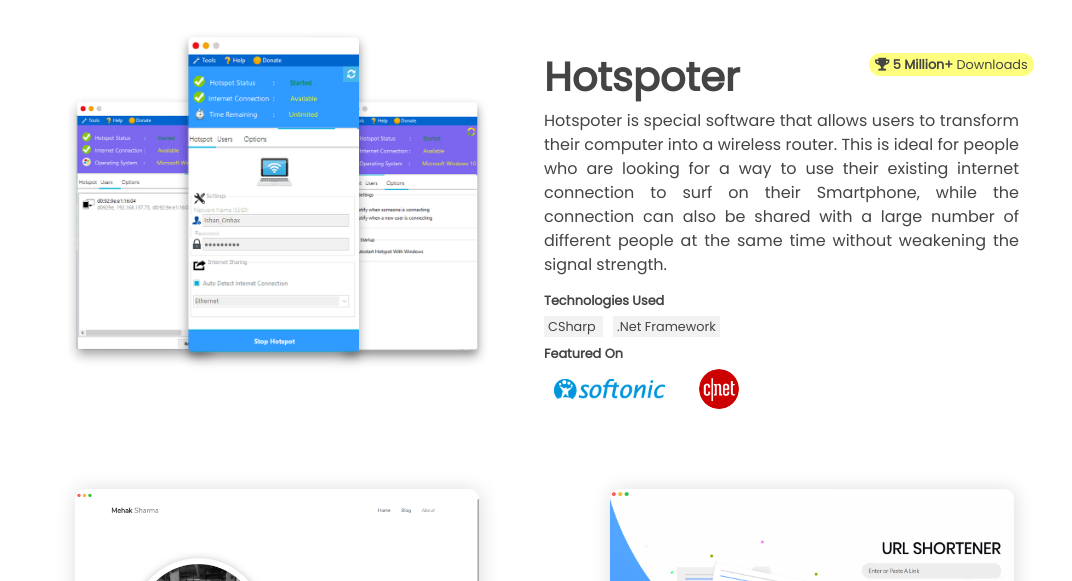
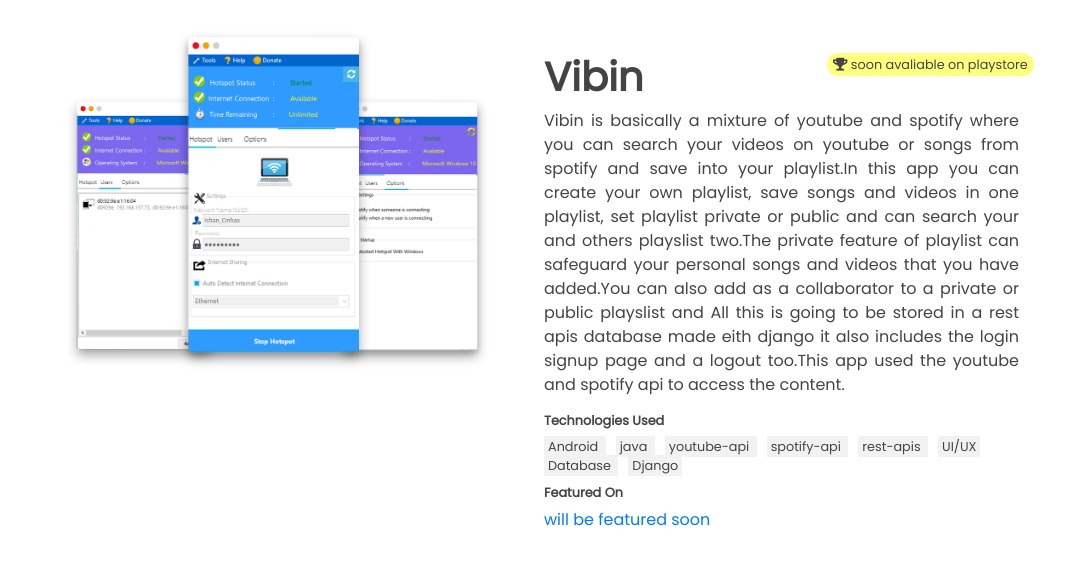
Before and after one commit to samarth30/samarth30.github.io, a plain HTML site: page work.html in a window 1280 px wide. Shown: the part 222-803 px from the top of the page, without its empty margins (96-1168 px from the left). Drawn offline with nearby package versions, Linux system fonts and the light colour scheme.

Commit message:
enhacements

```diff
--- a/work.html
+++ b/work.html
@@ -22,7 +22,7 @@
     <meta name="Description"
         content="Samarth Gugnani Android" />
     <title>Work | Ishan Sharma</title>
-    <link rel="icon" type="image/png" href="assets/img/favicon.png">
+    <link rel="icon" type="image/png" href="assets/img/favicon1.ico">
 </head>
 
 <body id="contact-body" style="overflow-x: hidden;">
@@ -65,40 +65,50 @@
                 <div class="col-md-6 col-sm-12">
 
                     <div class="work-des ">
-                        <h1>Hotspoter</h1>
+                        <h1>Vibin</h1>
                         <center>
                             <div class="project-star-mobile  animated zoomIn delay-2s">
-                                <i class="fas fa-trophy"></i> <b>5 Million+</b> Downloads
+                                <i class="fas fa-trophy"></i> soon avaliable on playstore
                             </div>
                         </center>
-                        <p>Hotspoter is special software that allows users to transform their computer into a wireless
-                            router. This is ideal for people who are looking for a way to use their existing internet
-                            connection to surf on their Smartphone, while the connection can also be shared with a large
-                            number of different people at the same time without weakening the signal strength.</p>
+                        <p>Vibin is basically a mixture of youtube and spotify where you can search your videos on
+                            youtube or songs from spotify and save into your playlist.In this app you can create your own playlist, save songs and videos in
+                            one playlist, set playlist private or public and can search your and others playslist two.The private feature of playlist can safeguard your
+                           personal songs and videos that you have added.You can also add as a collaborator to a private or public playslist and All this is going to be stored in a rest apis database made eith django
+                          it also includes the login signup page and a logout too.This app used the youtube and spotify api to access the content.</p>
                         <div class="technologies">
                             <h2>Technologies Used</h2>
                             <span class="tech-stack">
-                                CSharp
+                                Android
                             </span>
                             <span class="tech-stack">
-                                .Net Framework
+                                java
+                            </span>
+                            <span class="tech-stack">
+                                youtube-api
+                            </span>
+                            <span class="tech-stack">
+                                spotify-api
+                            </span>
+                            <span class="tech-stack">
+                                rest-apis
+                            </span>
+                            <span class="tech-stack">
+                                UI/UX
+                            </span>
+                            <span class="tech-stack">
+                                Database
+                            </span>
+                            <span class="tech-stack">
+                                Django
                             </span>
 
                         </div>
                         <div class="technologies featured">
                             <h2>Featured On</h2>
                             <span class="partners">
-                                <a target="_blank" href="https://hotspoter.en.softonic.com"><img id="partner-logo"
-                                        src="assets/img/work/hotspoter/softonic.png" style="padding:10px;"></a>
+                                <a target="_blank" href="https://github.com/samarth30">will be featured soon</a>
                             </span>
-                            <span class="partners">
-                                <a target="_blank"
-                                    href="https://download.cnet.com/Hotspoter/3000-18508_4-76462434.html"><img
-                                        id="partner-logo" src="assets/img/work/hotspoter/cnet.png"
-                                        style="border-radius: 50%;"></a>
-                            </span>
-
-
 
                         </div>
 
@@ -107,7 +117,7 @@
                         </button> -->
                     </div>
                     <div class="project-star animated zoomIn delay-2s">
-                        <i class="fas fa-trophy"></i> <b>5 Million+</b> Downloads
+                        <i class="fas fa-trophy"></i> soon avaliable on playstore
                     </div>
                 </div>
             </div>
```
